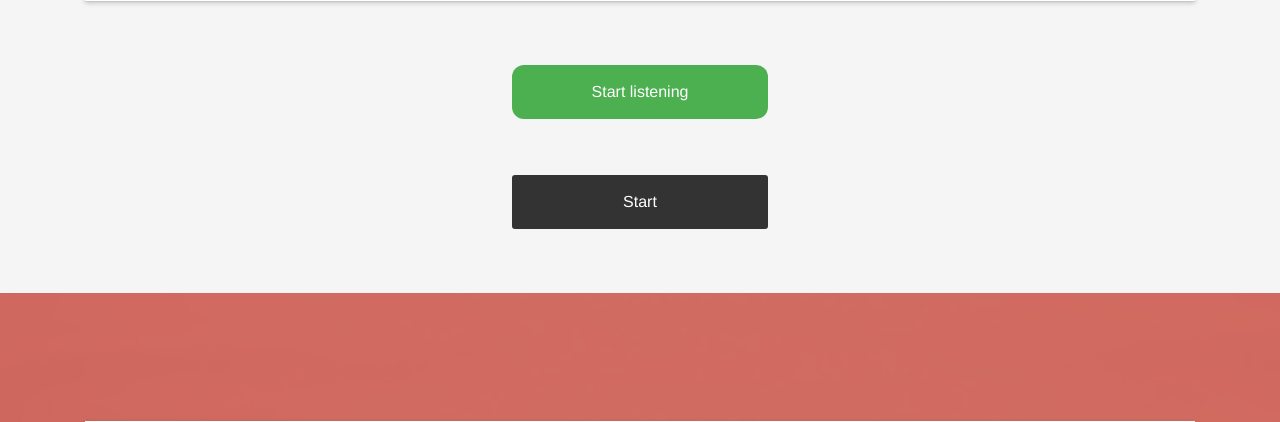
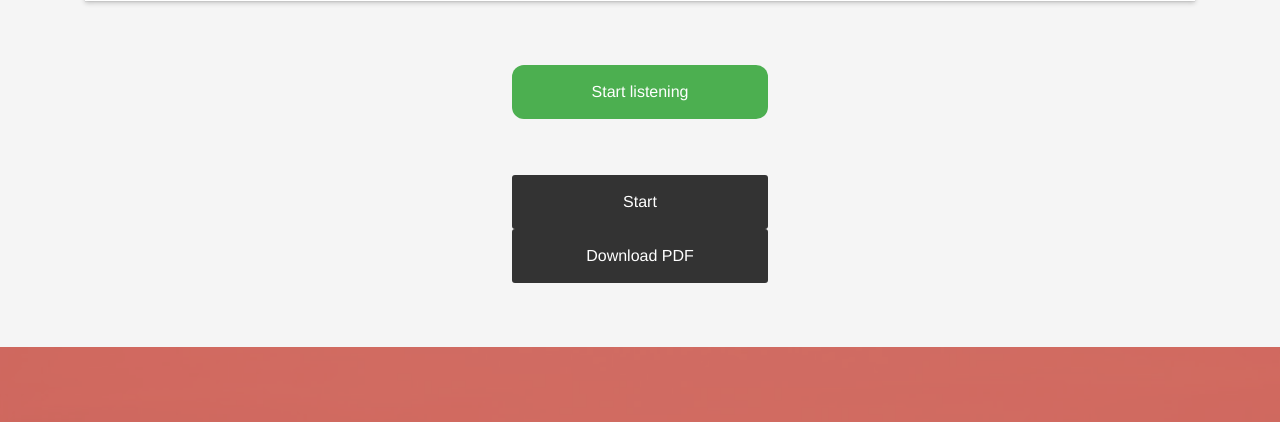
Before and after one commit to mashrurc/mlsummarizer, a Flask app: page / in a window 1280 px wide. Shown: the part 1143-1565 px from the top of the page. Run offline with Flask 2, Linux system fonts and the light colour scheme; some libraries are stand-ins or nearby versions; some web fonts are replaced.

Commit message:
generate pdf

```diff
--- a/templates/index.html
+++ b/templates/index.html
@@ -195,8 +195,10 @@
     }
       </style>
     <body>
+      <script src="https://cdnjs.cloudflare.com/ajax/libs/jspdf/1.3.4/jspdf.min.js"></script>
       <p id="ans"></p>
       <!-- <input id= "result" type=text size=5 name=proglang> -->
+
       <button id="button" >Start listening</button>
 
       <br>
@@ -206,9 +208,15 @@
 
       </main>
       <button id="button2"><a id="process">Start</a></button>
-
+      <button id="button2" onclick="pdf()">Download PDF</button>
       <script src="//ajax.googleapis.com/ajax/libs/jquery/1.9.1/jquery.min.js"></script>
       <script>
+        function pdf(){
+          var doc = new jsPDF();
+doc.text(10, 10, 'Summary of Lecture'); //insert the text from python into here
+doc.save('Lecture-Summary.pdf');
+          console.log("AA")
+        }
         $(function() {
 			  $('a#process').bind('click', function() {
         var x = document.getElementById("result").textContent;
```
